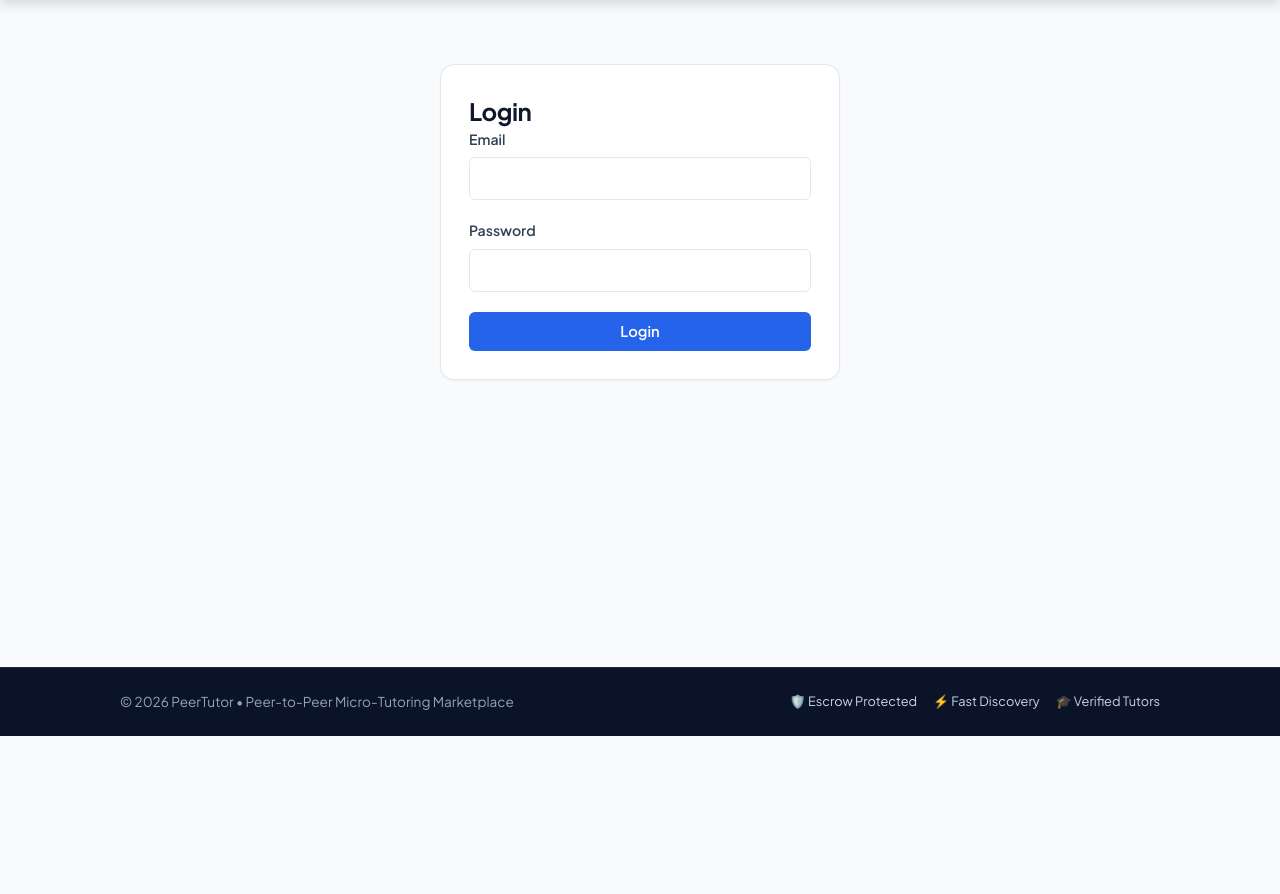
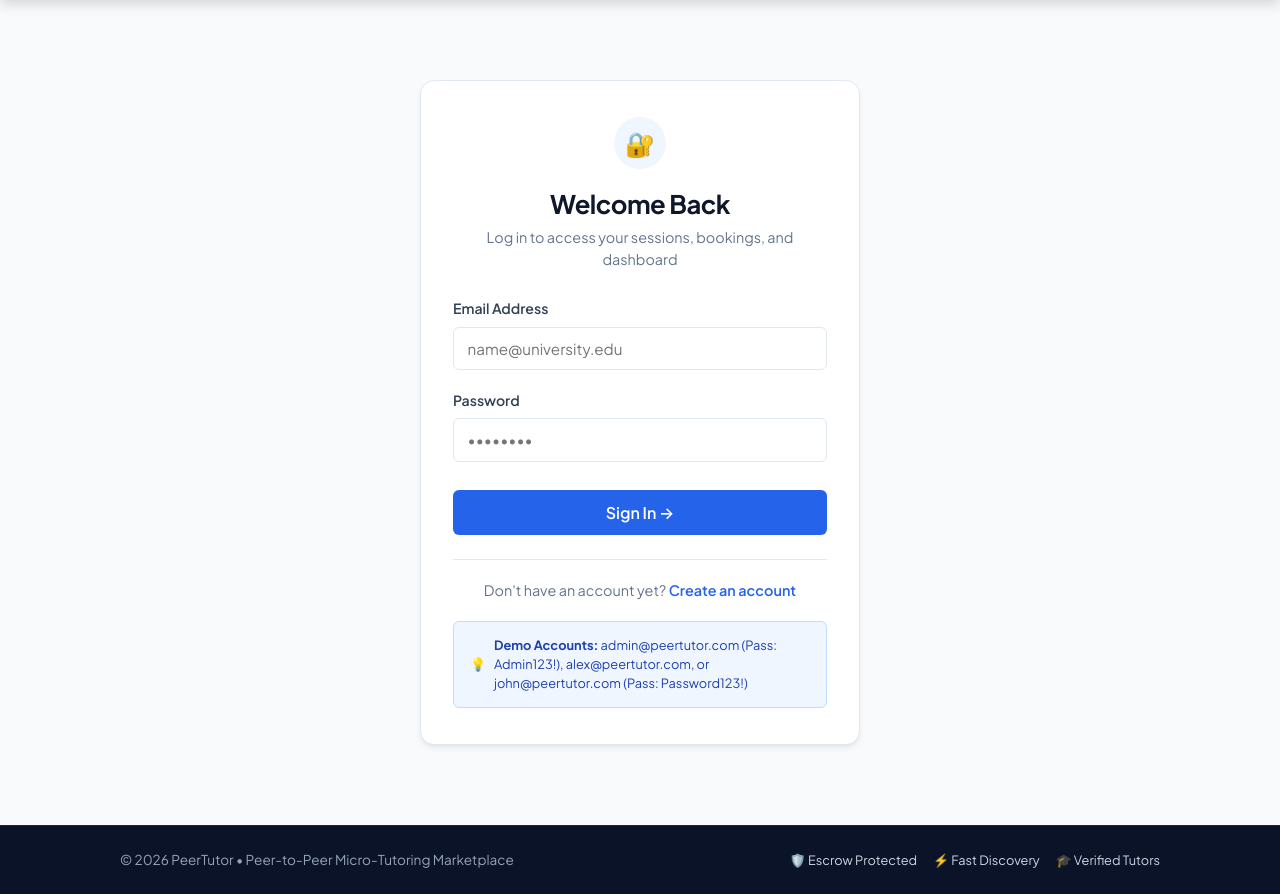
Before and after one commit to rdnk2004/peertopeer, a Django app: page /login/ in a window 1280 px wide. Shown: the part 64-958 px from the top of the page. Before the commit the page ends 800 px from the top, so only its background shows below. Run offline with Django 5.2, Linux system fonts and the light colour scheme.

Commit message:
feat(auth): overhaul login and registration screens with dual-role selector

```diff
--- a/peertutor/core/static/css/main.css
+++ b/peertutor/core/static/css/main.css
@@ -667,3 +667,115 @@ nav {
     font-weight: 700;
     font-size: 0.85rem;
 }
+
+/* =========================================
+   Auth Pages & Role Selection
+   ========================================= */
+.auth-card {
+    max-width: 440px;
+    margin: 3rem auto;
+    background: var(--bg-surface);
+    border-radius: var(--radius-lg);
+    border: 1px solid var(--border-subtle);
+    padding: 2.25rem 2rem;
+    box-shadow: var(--shadow-md);
+}
+
+.auth-header {
+    text-align: center;
+    margin-bottom: 1.75rem;
+}
+
+.auth-header h2 {
+    font-size: 1.6rem;
+    margin-top: 0.5rem;
+}
+
+.auth-header p {
+    color: var(--text-muted);
+    font-size: 0.9rem;
+    margin-top: 0.25rem;
+}
+
+.auth-icon-circle {
+    width: 52px;
+    height: 52px;
+    border-radius: 50%;
+    background: var(--primary-light);
+    color: var(--primary);
+    display: inline-flex;
+    align-items: center;
+    justify-content: center;
+    font-size: 1.5rem;
+    margin-bottom: 0.5rem;
+}
+
+.role-selector-grid {
+    display: grid;
+    grid-template-columns: 1fr 1fr;
+    gap: 0.75rem;
+    margin-top: 0.5rem;
+}
+
+.role-option-card {
+    border: 1.5px solid var(--border-subtle);
+    border-radius: var(--radius-md);
+    padding: 0.85rem;
+    text-align: center;
+    cursor: pointer;
+    transition: all 0.18s ease;
+    background: #fafafa;
+    display: block;
+}
+
+.role-option-card input[type="radio"] {
+    display: none;
+}
+
+.role-option-card:hover {
+    border-color: #93c5fd;
+    background: #f0f7ff;
+}
+
+.role-option-card.is-selected,
+.role-option-card:has(input[type="radio"]:checked) {
+    border-color: var(--primary);
+    background: var(--primary-light);
+    box-shadow: 0 0 0 1px var(--primary);
+}
+
+.role-title {
+    font-weight: 700;
+    font-size: 0.95rem;
+    color: var(--text-main);
+    display: block;
+}
+
+.role-desc {
+    font-size: 0.75rem;
+    color: var(--text-muted);
+    display: block;
+    margin-top: 0.2rem;
+}
+
+.alert {
+    padding: 0.85rem 1rem;
+    border-radius: var(--radius-sm);
+    font-size: 0.88rem;
+    margin-bottom: 1.25rem;
+    display: flex;
+    align-items: center;
+    gap: 0.5rem;
+}
+
+.alert-danger {
+    background: var(--danger-bg);
+    color: var(--danger-text);
+    border: 1px solid #fecaca;
+}
+
+.alert-info {
+    background: var(--primary-light);
+    color: #1e40af;
+    border: 1px solid #bfdbfe;
+}
--- a/peertutor/core/templates/login.html
+++ b/peertutor/core/templates/login.html
@@ -1,19 +1,44 @@
 {% extends 'base.html' %}
 {% block content %}
-<div class="card" style="max-width: 400px; margin: 2rem auto;">
-    <h2>Login</h2>
-    {% if error %}<p style="color: red;">{{ error }}</p>{% endif %}
+<div class="auth-card">
+    <div class="auth-header">
+        <div class="auth-icon-circle">🔐</div>
+        <h2>Welcome Back</h2>
+        <p>Log in to access your sessions, bookings, and dashboard</p>
+    </div>
+
+    {% if error %}
+    <div class="alert alert-danger">
+        <span>⚠️</span>
+        <span>{{ error }}</span>
+    </div>
+    {% endif %}
+
     <form method="POST">
         {% csrf_token %}
         <div class="form-group">
-            <label>Email</label>
-            <input type="email" name="email" required>
+            <label for="id_email">Email Address</label>
+            <input type="email" id="id_email" name="email" placeholder="name@university.edu" required autocomplete="email">
         </div>
+
         <div class="form-group">
-            <label>Password</label>
-            <input type="password" name="password" required>
+            <label for="id_password">Password</label>
+            <input type="password" id="id_password" name="password" placeholder="••••••••" required autocomplete="current-password">
         </div>
-        <button type="submit" class="btn" style="width: 100%;">Login</button>
+
+        <button type="submit" class="btn" style="width: 100%; padding: 0.75rem; font-size: 1rem; margin-top: 0.5rem;">
+            Sign In →
+        </button>
     </form>
+
+    <div style="text-align: center; margin-top: 1.5rem; padding-top: 1.25rem; border-top: 1px solid var(--border-subtle); font-size: 0.9rem; color: var(--text-muted);">
+        Don't have an account yet?
+        <a href="{% url 'register' %}" style="color: var(--primary); font-weight: 600; text-decoration: none;">Create an account</a>
+    </div>
+
+    <div class="alert alert-info" style="margin-top: 1.25rem; font-size: 0.8rem; margin-bottom: 0;">
+        <span>💡</span>
+        <span><strong>Demo Accounts:</strong> admin@peertutor.com (Pass: Admin123!), alex@peertutor.com, or john@peertutor.com (Pass: Password123!)</span>
+    </div>
 </div>
 {% endblock %}
```
Also changed, not shown: peertutor/core/templates/register.html (+53 -14 lines).
